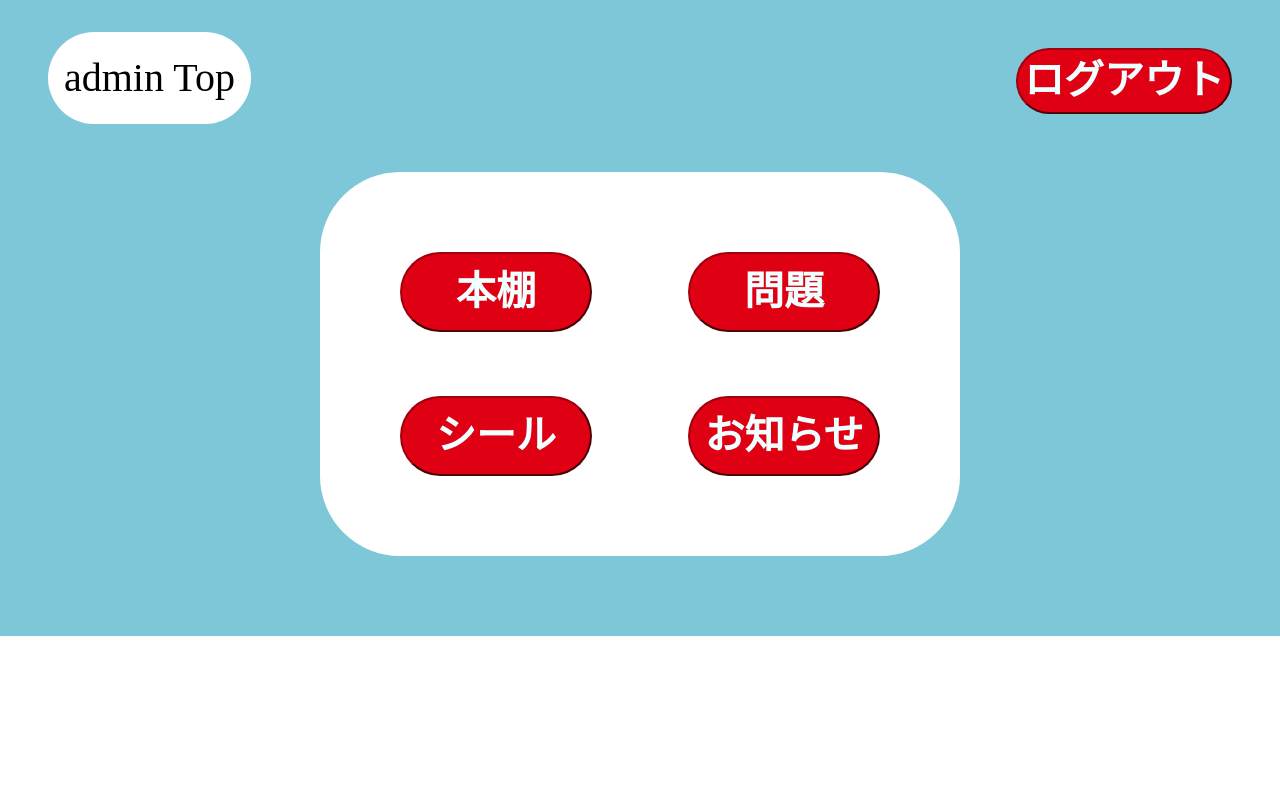
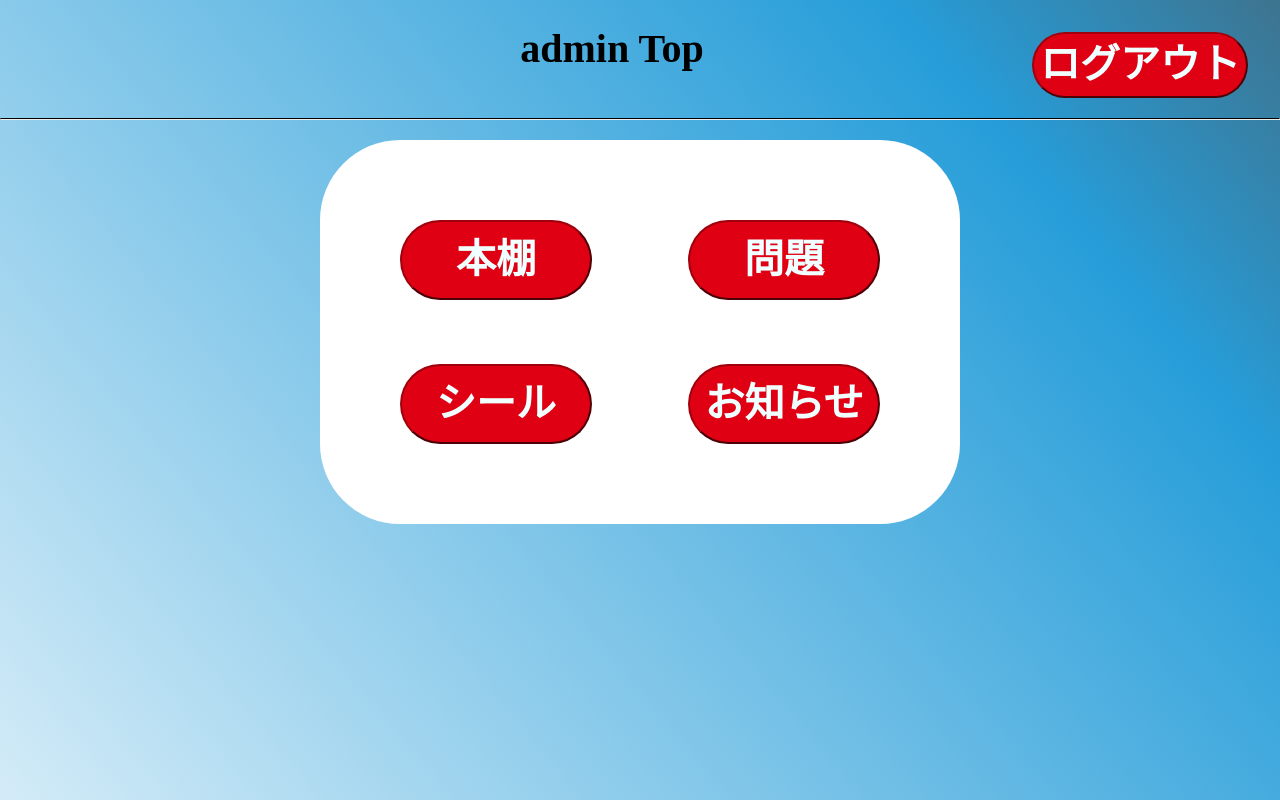
Before and after one commit to ishida-0622/u22-2023, a Next.js app in the folder frontend/: page /admin/top in a window 1280 px wide. Built offline with nearby package versions, Linux system fonts and the light colour scheme.

Commit message:
style: デザインの修正

```diff
--- a/frontend/src/components/pages/adminTop/index.module.scss
+++ b/frontend/src/components/pages/adminTop/index.module.scss
@@ -1,23 +1,37 @@
 .container {
     font-size: 2.5rem;
-    background-color: #7ec7d8;
-    padding-bottom: 5rem;
+    background: linear-gradient(50deg, hsl(200, 70%, 90%), hsl(200, 70%, 80%), hsl(200, 70%, 70%), hsl(200, 70%, 60%), hsl(200, 70%, 50%), hsl(200, 40%, 40%));
+    min-height: 100vh;
+    h1 {
+        font-size: 2.5rem;
+        display: flex;
+        // flex-direction: column;
+        align-items: center;
+        justify-content: center;
+    }
+    hr {
+        border-top: 1px solid black;
+    }
 }
+
 .top_line {
     display: flex;
-    max-width: max(100%, 480px);
     justify-content: space-between;
+    align-items: center;
 }
 .title {
-    margin: 3rem;
-    margin-top: 2rem;
-    padding: 1rem;
-    background-color: white;
-    border-radius: 30vh;
+    flex: 1;
+    display: flex;
+    justify-content: center;
+    align-items: center;
+    margin-left: 15%;
 }
 .logout {
-    padding: 3rem;
+    display: flex;
+    align-items: center;
+    padding: 2rem 2rem 0 0;
 }
+
 .menu {
     max-width: max(50%, 480px);
     margin: 0 auto 0%;
@@ -28,14 +42,17 @@
     background-color: white;
     font-size: 2.5rem;
 }
+
 .first_line {
     display: flex;
     justify-content: space-between;
 }
+
 .second_line {
     display: flex;
     justify-content: space-between;
 }
+
 .book,
 .question,
 .seal,
@@ -49,6 +66,7 @@
         height: 5rem;
     }
 }
+
 .submit_button {
     display: inline-block;
     color: azure;
@@ -57,10 +75,10 @@
     border-bottom: 50% solid #9f000c;
     border-radius: 100vh;
     border-color: #9f000c;
+    transition: box-shadow 0.3s ease;
     top: calc(50% - 0.5rem);
 }
 .submit_button:hover {
-    margin-top: 0.2rem;
-    border-bottom: 0.1rem solid #9f000c;
+    box-shadow: 0 0.2rem #9f000c;
     cursor: pointer;
 }
--- a/frontend/src/components/pages/adminTop/index.tsx
+++ b/frontend/src/components/pages/adminTop/index.tsx
@@ -27,11 +27,12 @@ export const Top = () => {
   return (
     <div className={`${styles.container}`}>
       <div className={`${styles.top_line}`}>
-        <p className={`${styles.title}`}>admin Top</p>
+        <h1 className={`${styles.title}`}>admin Top</h1>
         <div className={`${styles.logout}`}>
           <button className={`${styles.submit_button}`} onClick={logout}>ログアウト</button>
         </div>
       </div>
+      <hr />
       <div className={`${styles.menu}`}>
         <div className={`${styles.first_line}`}>
           <div className={`${styles.book}`}>
```
Also changed, not shown: frontend/src/components/pages/adminTop/index.module.css (deleted).
